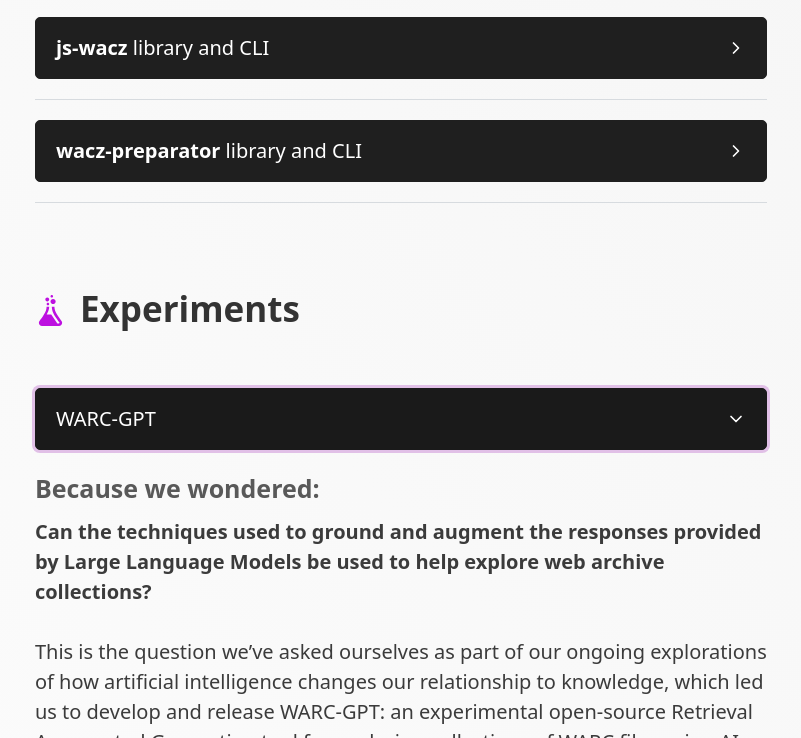
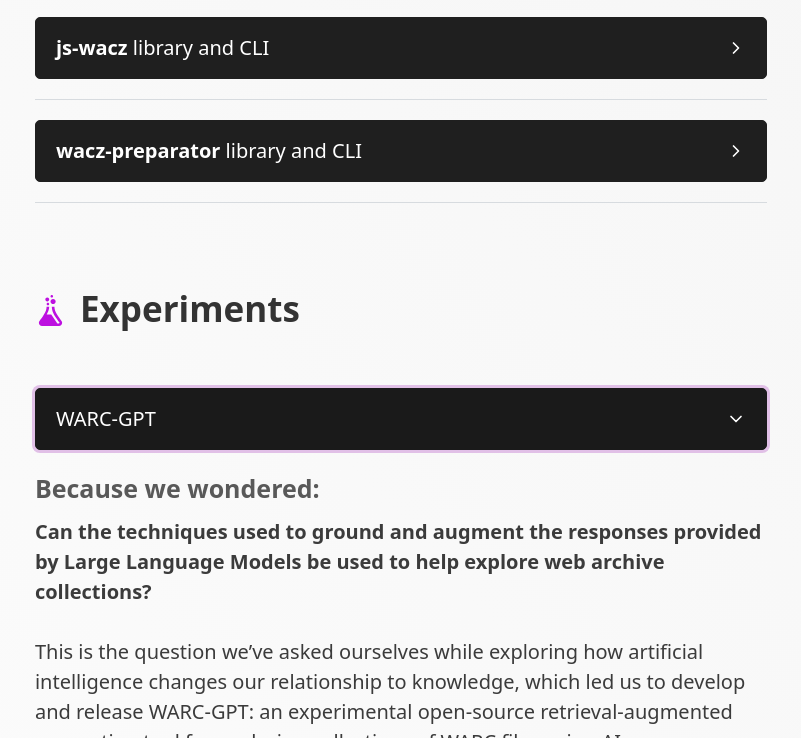
Before and after one commit to harvard-lil/tools.perma.cc, a plain HTML site: page docs/index.html in a window 1280 px wide. Both pictures are taken after a click on the button "WARC-GPT". Shown: the part 1960-2698 px from the top of the page, without its empty margins (239-1040 px from the left). Drawn offline with Linux system fonts and the light colour scheme.

Commit message:
Update docs/index.html
Co-authored-by: Ben Steinberg <bsteinberg@law.harvard.edu>

```diff
--- a/docs/index.html
+++ b/docs/index.html
@@ -215,7 +215,7 @@
 
           <p><strong>Can the techniques used to ground and augment the responses provided by Large Language Models be used to help explore web archive collections?</strong></p>
 
-          <p>This is the question we’ve asked ourselves as part of our ongoing explorations of how artificial intelligence changes our relationship to knowledge, which led us to develop and release WARC-GPT: an experimental open-source Retrieval Augmented Generation tool for exploring collections of WARC files using AI.</p>
+          <p>This is the question we’ve asked ourselves while exploring how artificial intelligence changes our relationship to knowledge, which led us to develop and release WARC-GPT: an experimental open-source retrieval-augmented generation tool for exploring collections of WARC files using AI.</p>
 
           <p>
             <a href="https://github.com/harvard-lil/warc-gpt" role="button">
```
